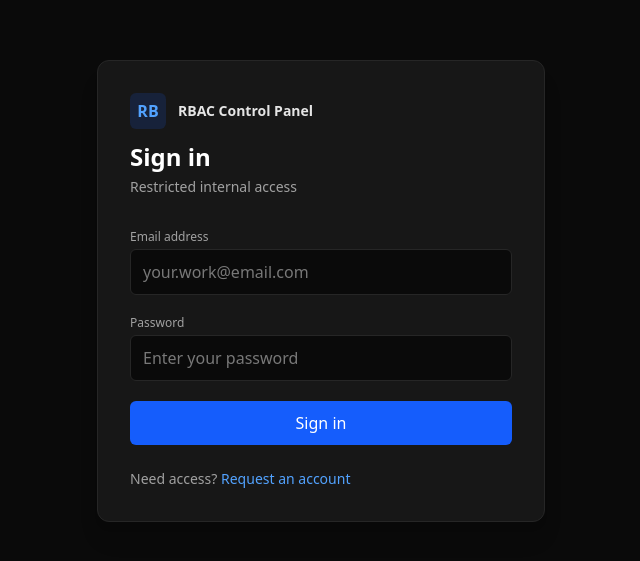
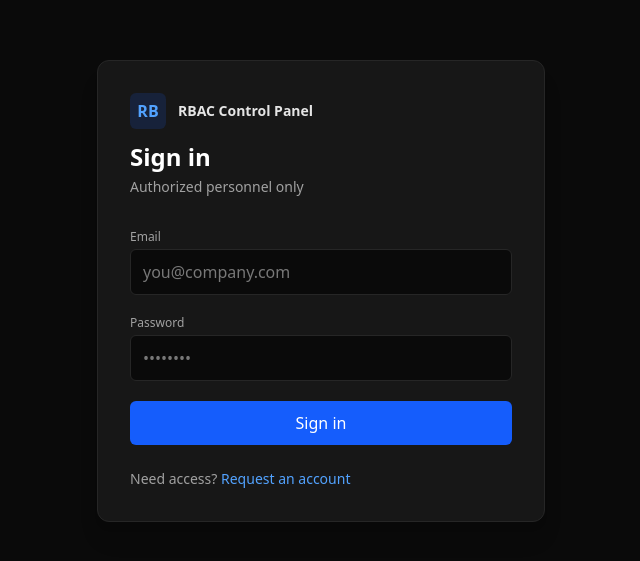
Before and after one commit to Rahinmon2903/saas-role-front-end, a React (Vite) app: page /login in a window 1280 px wide. Shown: the part 109-670 px from the top of the page, without its empty margins (319-959 px from the left). Built offline with nearby package versions, Linux system fonts and the light colour scheme.

Commit message:
login page updated

```diff
--- a/src/Pages/Login.jsx
+++ b/src/Pages/Login.jsx
@@ -46,20 +46,22 @@ const Login = () => {
             Sign in
           </h1>
           <p className="text-sm text-neutral-400 mt-1">
-            Restricted internal access
+            Authorized personnel only
           </p>
         </div>
 
+        {/* ERROR */}
         {error && (
           <div className="mb-5 text-sm text-red-400 bg-red-500/10 border border-red-500/20 px-3 py-2 rounded">
             {error}
           </div>
         )}
 
+        {/* FORM */}
         <form onSubmit={submit} className="space-y-5">
           <div>
             <label className="block text-xs font-medium text-neutral-400 mb-1">
-              Email address
+              Email
             </label>
             <input
               type="email"
@@ -68,7 +70,7 @@ const Login = () => {
               onChange={(e) => setEmail(e.target.value)}
               className="w-full px-3 py-2.5 bg-neutral-950 border border-neutral-800 rounded-md
                          text-neutral-200 focus:outline-none focus:ring-2 focus:ring-blue-600"
-              placeholder="your.work@email.com"
+              placeholder="you@company.com"
             />
           </div>
 
@@ -83,7 +85,7 @@ const Login = () => {
               onChange={(e) => setPassword(e.target.value)}
               className="w-full px-3 py-2.5 bg-neutral-950 border border-neutral-800 rounded-md
                          text-neutral-200 focus:outline-none focus:ring-2 focus:ring-blue-600"
-              placeholder="Enter your password"
+              placeholder="••••••••"
             />
           </div>
 
@@ -97,6 +99,7 @@ const Login = () => {
           </button>
         </form>
 
+        {/* FOOTER */}
         <div className="mt-6 text-sm text-neutral-400">
           Need access?{" "}
           <Link to="/" className="text-blue-400 hover:underline">
```
